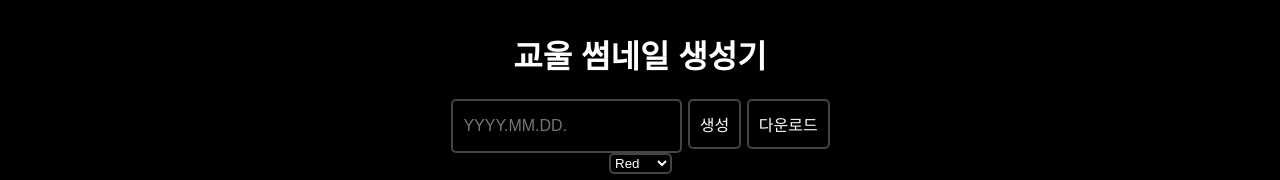
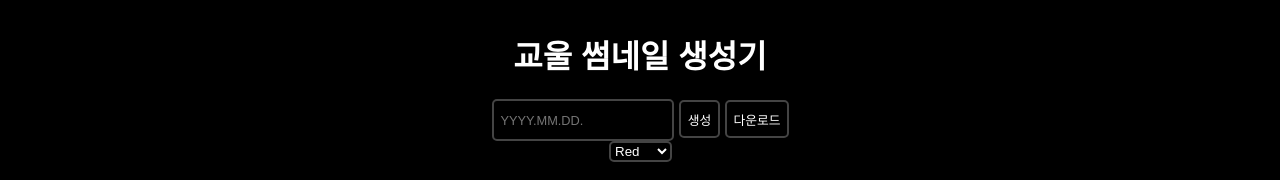
Before and after one commit to hatinkld/hatinkld.github.io, a plain HTML site: page index.html in a window 1280 px wide. Shown: the top 180 px of the page. Drawn offline with Linux system fonts and the light colour scheme.

Commit message:
Update index.html

```diff
--- a/index.html
+++ b/index.html
@@ -15,20 +15,18 @@
 
     canvas {
       border: 1px solid #444;
-      margin-top: -10px;
-      size: 100;
     }
 
     input {
-      padding: 10px;
-      font-size: 16px;
-      height: 30px;
+      padding: 0.5vw;
+      font-size: 1vw;
+      height: 2vw;
     }
 
     button {
-      padding: 10px;
-      font-size: 16px;
-      height: 50px;
+      padding: 0.5vw;
+      font-size: 1vw;
+      height: 3vw;
     }
 
     input, button, #select {
@@ -42,11 +40,9 @@
 </head>
 <body>
   <h1>교울 썸네일 생성기</h1>
-  <div>
-    <input type="text" id="textInput" placeholder="YYYY.MM.DD." />
-    <button onclick="drawText()">생성</button>
-    <button onclick="downloadImage()">다운로드</button>
-  </div>
+  <input type="text" id="textInput" placeholder="YYYY.MM.DD." />
+  <button onclick="drawText()">생성</button>
+  <button onclick="downloadImage()">다운로드</button>
   <div class="dropdown"></div>
     <div class="styled-select">
       <select id="select" name="select">
```
